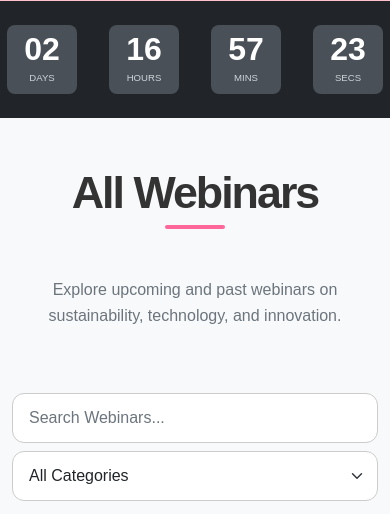
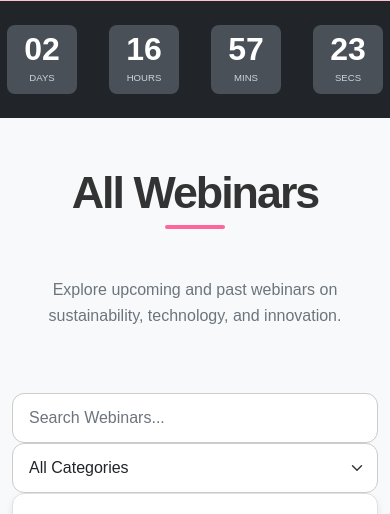
Before and after one commit to May-Moe/RecyGloLMS, a Python web app: template recyglolms/templates/Event.html in a window 390 px wide. Shown: the part 1194-1708 px from the top of the page. Run offline with Jinja, Linux system fonts and the light colour scheme; the template is opened without the code that fills it, so the values that code supplies are empty; some web fonts are replaced.

Commit message:
changing webinar

```diff
--- a/recyglolms/templates/Event.html
+++ b/recyglolms/templates/Event.html
@@ -137,11 +137,11 @@
     </div>
 
     <!-- Search and Filter -->
-    <div class="row mb-4 justify-content-center">
-      <div class="col-md-5 mb-2">
+    <div class="row justify-content-center">
+      <div class="col-md-5">
         <input type="text" class="form-control" placeholder="Search Webinars...">
       </div>
-      <div class="col-md-4 mb-2">
+      <div class="col-md-4">
         <select class="form-select">
           <option selected>All Categories</option>
           <option value="1">Environment</option>
@@ -157,7 +157,7 @@
       <div class="col-lg-6">
         <div class="webinar-card d-flex flex-column">
           <div class="webinar-card-img-container position-relative">
-            <img src="static/images/w1.jpg" alt="Waste Segregation" class="webinar-card-img img-fluid">
+            <img src="static/images/w1.jpg" alt="Waste Segregation" class="webinar-card-img img-fluid" style="display: flex; justify-content: center; align-items: center;">
             <span class="webinar-tag">Environment</span>
           </div>
           <div class="webinar-card-body p-4">
```
